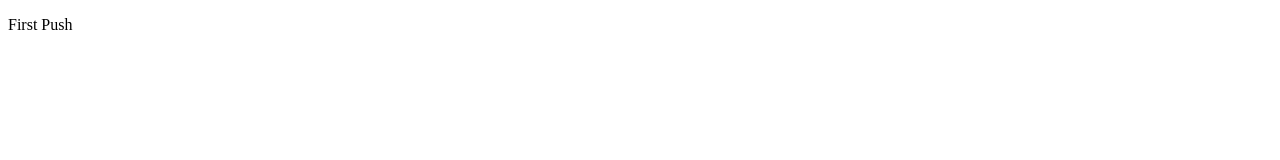
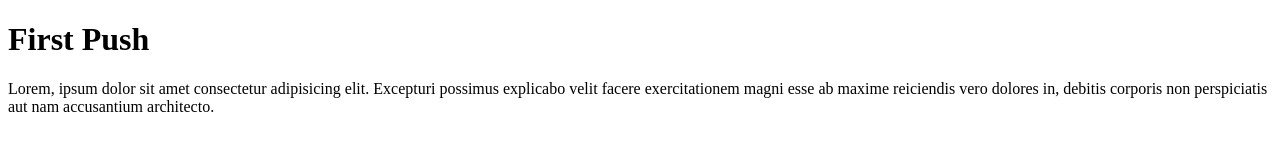
Before and after one commit to Simon51584/scrimba-js, a plain HTML site: page index.html in a window 1280 px wide. Drawn offline with Linux system fonts and the light colour scheme.

Commit message:
added starter data to main index.html file

```diff
--- a/index.html
+++ b/index.html
@@ -7,6 +7,10 @@
     <title>Scrimba.js</title>
 </head>
 <body>
-    <p>First Push</p>
+    <h1>First Push</h1>
+    <p>
+        Lorem, ipsum dolor sit amet consectetur adipisicing elit. Excepturi possimus explicabo velit facere exercitationem magni esse ab maxime reiciendis vero dolores in, debitis corporis non perspiciatis aut nam accusantium architecto.
+    </p>
 </body>
+
 </html>
```
